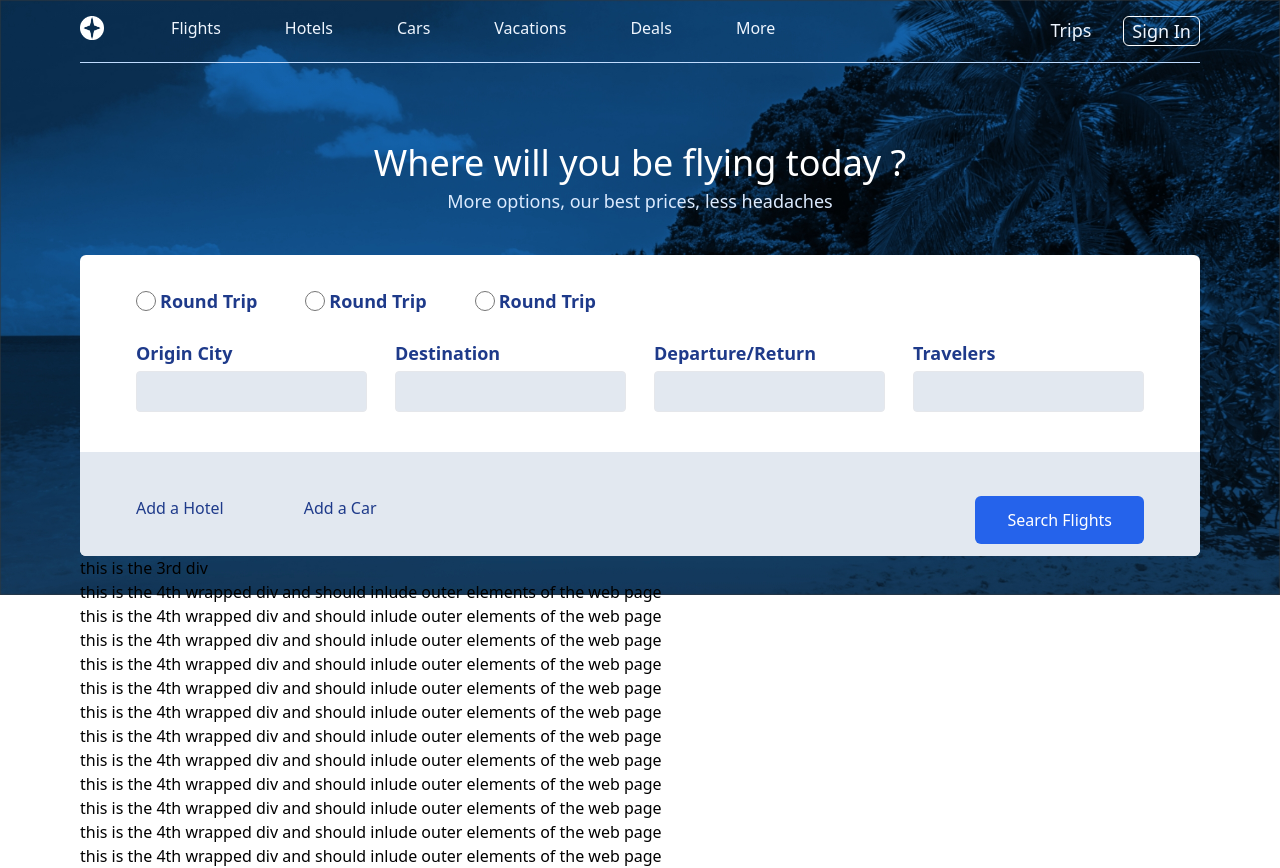
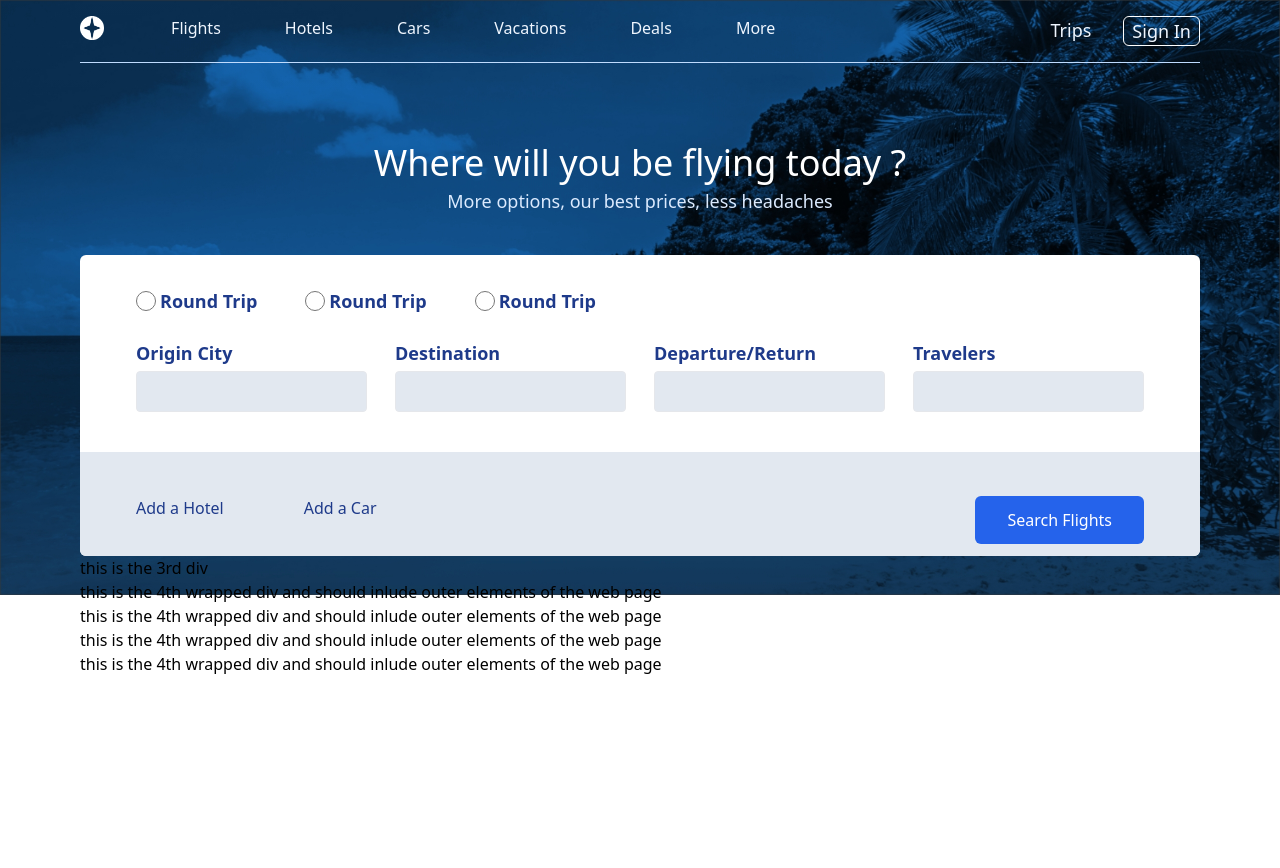
Before and after one commit to Sam516-Dev/my-project, a React (Create React App) app: page / in a window 1280 px wide. After the commit the page ends 800 px from the top, so only its background shows below. Built offline with nearby package versions, Linux system fonts and the light colour scheme.

Commit message:
refactor
Signed-off-by: Sam516-Dev <samuelnjoroge3455@gmail.com>

```diff
--- a/src/components/FrontBar.js
+++ b/src/components/FrontBar.js
@@ -86,36 +86,12 @@ function FrontBar() {
         this is the 4th wrapped div and should inlude outer elements of the web
         page
       </div>
-      <div>
-        this is the 4th wrapped div and should inlude outer elements of the web
-        page
-      </div><div>
-      this is the 4th wrapped div and should inlude outer elements of the web
-      page
-    </div><div>
+     <div>
     this is the 4th wrapped div and should inlude outer elements of the web
     page
   </div><div>
   this is the 4th wrapped div and should inlude outer elements of the web
   page
-</div><div>
-this is the 4th wrapped div and should inlude outer elements of the web
-page
-</div><div>
-this is the 4th wrapped div and should inlude outer elements of the web
-page
-</div><div>
-this is the 4th wrapped div and should inlude outer elements of the web
-page
-</div><div>
-this is the 4th wrapped div and should inlude outer elements of the web
-page
-</div><div>
-this is the 4th wrapped div and should inlude outer elements of the web
-page
-</div><div>
-this is the 4th wrapped div and should inlude outer elements of the web
-page
 </div><div>
 this is the 4th wrapped div and should inlude outer elements of the web
 page
```
